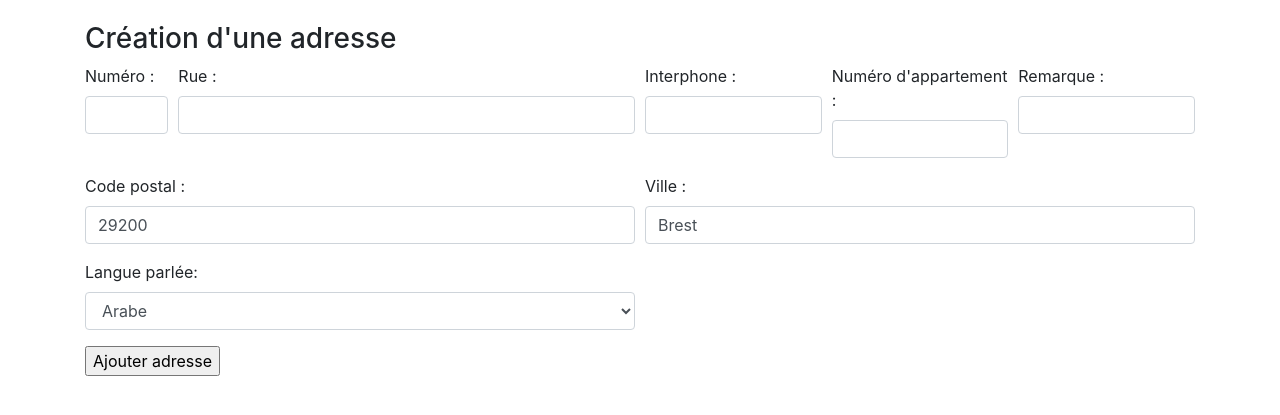
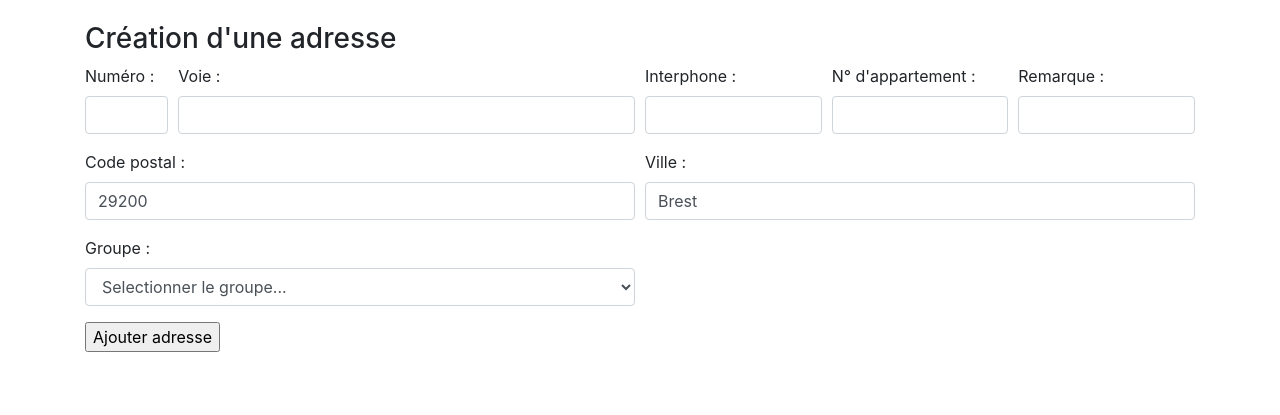
Before and after one commit to Romuald29870/jwlm, a PHP site: page /?ajoutAdresse in a window 1280 px wide. Shown: the part 58-473 px from the top of the page. Run offline with PHP 8.4, Linux system fonts and the light colour scheme; a user stored in the database is signed in; data comes from the database, SQL or seed files in the repository; data that the repository does not hold is empty; some libraries are stand-ins or nearby versions.

Commit message:
Modification ajoutant les territoires des groupes et des fonctionnalités Ajax pour la saisie d'une nouvelle adresse.

```diff
--- a/ajoutAdresse.php
+++ b/ajoutAdresse.php
@@ -1,3 +1,4 @@
+<script src="/js/jquery.js"></script>
 
 <?php
 
@@ -12,14 +13,15 @@ if(isset($_POST['rue']) & !isset($_POST['territoire']))
 	$apt =get_post($conn, 'apt');
 	$interphone =get_post($conn, 'interphone');
 	$cp = get_post($conn, 'cp');
-	$rmq = get_post($conn, 'cp');
+	$rmq = get_post($conn, 'rmq');
 	$ville =get_post($conn, 'ville');
-	$langue =get_post($conn, 'langue');
+	$id_groupe =get_post($conn, 'id_groupe');
+	$id_territoireGroupe =get_post($conn, 'id_territoireGroupe');
 
-	$url="https://maps.googleapis.com/maps/api/geocode/json?address=$numero+$rue+$cp+$ville&key=$mapskey";
+	//$url="https://maps.googleapis.com/maps/api/geocode/json?address=$numero+$rue+$cp+$ville&key=$mapskey";
 	$address=urlencode($numero." ".$rue." ".$cp." ".$ville);
 	$api="https://maps.googleapis.com/maps/api/geocode/json?address=$address&sensor=false&key=$mapskey";
-	//echo $api;
+	//echo $url;
 
 	$arrContextOptions=array(
 	    "ssl"=>array(
@@ -35,6 +37,7 @@ if(isset($_POST['rue']) & !isset($_POST['territoire']))
 	$result = $conn->query($query);
 
 echo <<<EOT
+
 
 	<div class="row">
 	<div class='col'><h3>Choix du territoire</h3> latitude : $lat longitude : $long </div>
@@ -56,7 +59,7 @@ echo <<<EOT
         });
 
         var ctaLayer = new google.maps.KmlLayer({
-          url: 'https://sites.google.com/site/jwlmbrest/jwlm.kml',
+          url: 'https://sites.google.com/site/jwlmbrest/jwlm3.kml',
           zoom: 1,
           map: map
         });
@@ -73,25 +76,33 @@ echo <<<EOT
     <script async defer
     src="https://maps.googleapis.com/maps/api/js?key=$mapskey&callback=initMap">
     </script>
-	    <form action="" method="post" class="col-md-6">
+
+	<form action="bdd/saveAddress.php" method="post" class="col-md-6">
 	    <div class="form-row">
 		    <div class="form-group col-md-6">
-		    	<label for="congreg">Congregation :</label>
-				<select name="congreg" class="form-control" id="exampleFormControlSelect1">
+			    	<label for="selectCongreg">Congregation :</label>
+					<select name="id_congreg" class="form-control" id="selectCongreg">
+					<option  disabled="disabled" selected="true">Selectionner la congrégation...</option>
 EOT;
+						$query="SELECT * FROM congregation";
+						$result = $conn->query($query);
 						while($row = $result->fetch_assoc())
 							{
-						      echo "<option value=$row[nom]>$row[nom]</option>";
+						      echo "<option value=$row[id]>$row[nom]</option>";
 							}
 echo <<<EOT
 					</select>
 			    </div>
 			</div>
 		<div class="form-row">
-		    <div class="form-group col-md-6">
-		    	<label for="territoire">Territoire : </label>
-		    	<input type="text" class="form-control" name="territoire">
+			<div class="form-group col-md-6" id="choix_territoire" style="display: none">
+			    <label for="selectTerritoire">Territoire : </label>
+			    <select name="id_territoire" class="form-control" id="selectTerritoire">
+			    </select>
 			</div>
+		</div>
+
+		 <div class="form-row">
 
 	    	<input type="hidden" name="rue" value="$rue">
 			<input type="hidden" name="numero" value="$numero">
@@ -102,41 +113,18 @@ echo <<<EOT
 	        <input type="hidden" name="ville" value="$ville">
 	        <input type="hidden" name="lat" value="$lat">
 	        <input type="hidden" name="long" value="$long">
-	        <input type="hidden" name="langue" value="$langue">
+	        <input type="hidden" name="id_groupe" value="$id_groupe">
+	        <input type="hidden" name="id_territoireGroupe" value="$id_territoireGroupe">
+			<input type="submit" value="Valider" id="btnSubmit" style="display: none">
 		</div>
-			<input type="submit" value="Valider">
 	    </form>
 	</div>
 EOT;
 
 }
-elseif(isset($_POST['territoire']))
-{
-	echo "ENREGISTREMENT";
-	$rue=get_post($conn, 'rue');
-	$numero = get_post($conn, 'numero');
-	$apt =get_post($conn, 'apt');
-	$interphone =get_post($conn, 'interphone');
-	$rmq =get_post($conn, 'rmq');
-	$cp = get_post($conn, 'cp');
-	$ville =get_post($conn, 'ville');
-	$territoire =get_post($conn, 'territoire');
-	$congreg =get_post($conn, 'congreg');
-	$langue =get_post($conn, 'langue');
-	$lat =get_post($conn, 'lat');
-	$long =get_post($conn, 'long');
-
-	$query = "INSERT INTO adresse (rue, numero, apt, interphone, rmq, cp, ville,lat,longi,langue,congregation,territoire) VALUES ('$rue','$numero','$apt','$interphone','$rmq','$cp','$ville','$lat','$long','$langue','$congreg','$territoire')";
-	$result = $conn->query($query);
-
-	if(!$result) echo "<h1>ECHEC DE L'INSERTION : $query</h1><br>" . $conn->error . "<br><br>";
-	else
-		header('location:index.php?ajoutAdresse');
-
-}
 else
 {
-	$query="SELECT * FROM langue";
+	$query="SELECT * FROM groupe";
 	$result = $conn->query($query);
 
 	echo <<<EOT
@@ -152,7 +140,7 @@ else
 					</div>
 
 					<div class="form-group col-md-5">
-						<label for="rue">Rue :</label>
+						<label for="rue">Voie :</label>
 						<input type="text" class="form-control"  name="rue">
 					</div>
 					<div class="form-group col-md-2">
@@ -160,7 +148,7 @@ else
 						<input type="text" class="form-control"  name="interphone">
 					</div>
 					<div class="form-group col-md-2">
-						<label for="apt">Numéro d'appartement :</label>
+						<label for="apt">N° d'appartement :</label>
 						<input type="text" class="form-control"  name="apt">
 					</div>
 					<div class="form-group col-md-2">
@@ -183,16 +171,23 @@ else
 
 				<div class="form-row">
 					<div class="form-group col-md-6">
-						<label for="langue">Langue parlée:</label>
-						<select name="langue" class="form-control" id="exampleFormControlSelect1">
+						<label for="groupe">Groupe :</label>
+						<select id="selectGroupe" name="id_groupe" class="form-control" id="exampleFormControlSelect1">
+						<option  disabled="disabled" selected="true">Selectionner le groupe...</option>
 EOT;
 							while($row = $result->fetch_assoc())
 							{
-						      echo "<option value=$row[nom]>$row[nom]</option>";
+						      echo "<option value=$row[id]>$row[nom]</option>";
 							}
 echo <<<EOT
 
 					    </select>
+					</div>
+					<div class="form-group col-md-6" id="choix_territoire" style="display: none">
+			    		<label for="selectTerritoire">Territoire du groupe : </label>
+			    		<select name="id_territoireGroupe" class="form-control" id="selectTerritoireGroupe">
+			    	</select>
+
 			    </div>
 				</div>
 
@@ -211,3 +206,34 @@ function get_post($conn, $var)
 }
 
 ?>
+
+<script type="text/javascript">
+	$("#selectGroupe").change(function(){
+
+		$id_groupe=$(this).val();
+
+		$("#choix_territoire").show();
+
+		$.post("listeTerritoireGroupe.php",{id_groupe:$id_groupe},function(data){
+				$("#selectTerritoireGroupe").html('<option  disabled="disabled" selected="true">Selectionner le territoire...</option>' + data);
+			}
+		);
+	});
+
+	$("#selectCongreg").change(function(){
+
+		$id_congreg=$(this).val();
+
+		$("#choix_territoire").show();
+
+		$.post("listeTerritoire.php",{id_congreg:$id_congreg},function(data){
+				$("#selectTerritoire").html('<option  disabled="disabled" selected="true">Selectionner le territoire...</option>' + data);
+			}
+		);
+	});
+
+	$("#selectTerritoire").change(function(){
+		$("#btnSubmit").show();
+	});
+
+</script>
--- a/index.php
+++ b/index.php
@@ -1,8 +1,8 @@
 <?php
+
 	require_once("auth.php");
-  	require_once("header.php");
-  	include("navbar.php");
-
+	require_once("header.php");
+	include("navbar.php");
 
 	if(isset($_GET['ajoutAdresse']))
 	{
--- a/listeAdresses.php
+++ b/listeAdresses.php
@@ -10,7 +10,7 @@
 	$result = $conn->query($query);
 	while($row = $result->fetch_assoc())
 	{
-		if($row['langue']!=="")
+		if($row['id_groupe']!==NULL)
 			echo "<del>";
 
 		echo "<div class='row justify-content-md-center'>";
@@ -37,7 +37,7 @@
 
 
     	echo '</div>';
-    	if($row['langue']!=="")
+    	if($row['id_groupe']!==NULL)
 			echo "</del>";
 	}
 
--- a/login.php
+++ b/login.php
@@ -7,7 +7,6 @@
 	$pw = 'jwlm123';
 	$mapskey='AIzaSyA9YoyVJrwT5-6DrUqla3VWEq7DpibxPNE';
 
-
 $conn = new mysqli($hn, $un, $pw, $db);
 $conn->set_charset("utf8");
 if($conn->connect_error) die($conn->connect_error);
--- a/navbar.php
+++ b/navbar.php
@@ -1,4 +1,3 @@
-
 	<nav class="navbar navbar-expand-md navbar-dark bg-dark fixed-top">
       <a class="navbar-brand" href="#">JWLM</a>
       <button class="navbar-toggler" type="button" data-toggle="collapse" data-target="#navbarsExampleDefault" aria-controls="navbarsExampleDefault" aria-expanded="false" aria-label="Toggle navigation">
```
Also changed, not shown: listeTerritoire.php (line endings or trailing spaces). Lines whose indentation alone changed are shown as unchanged.
